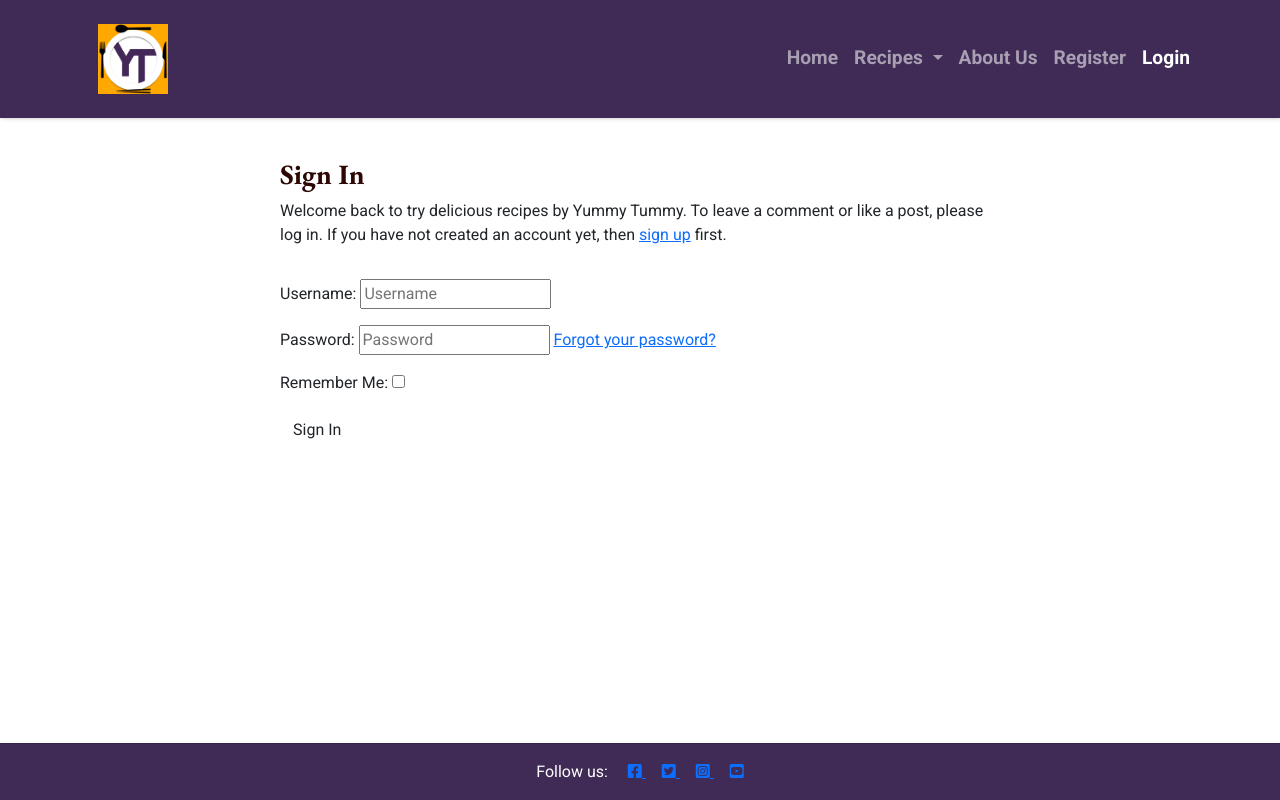
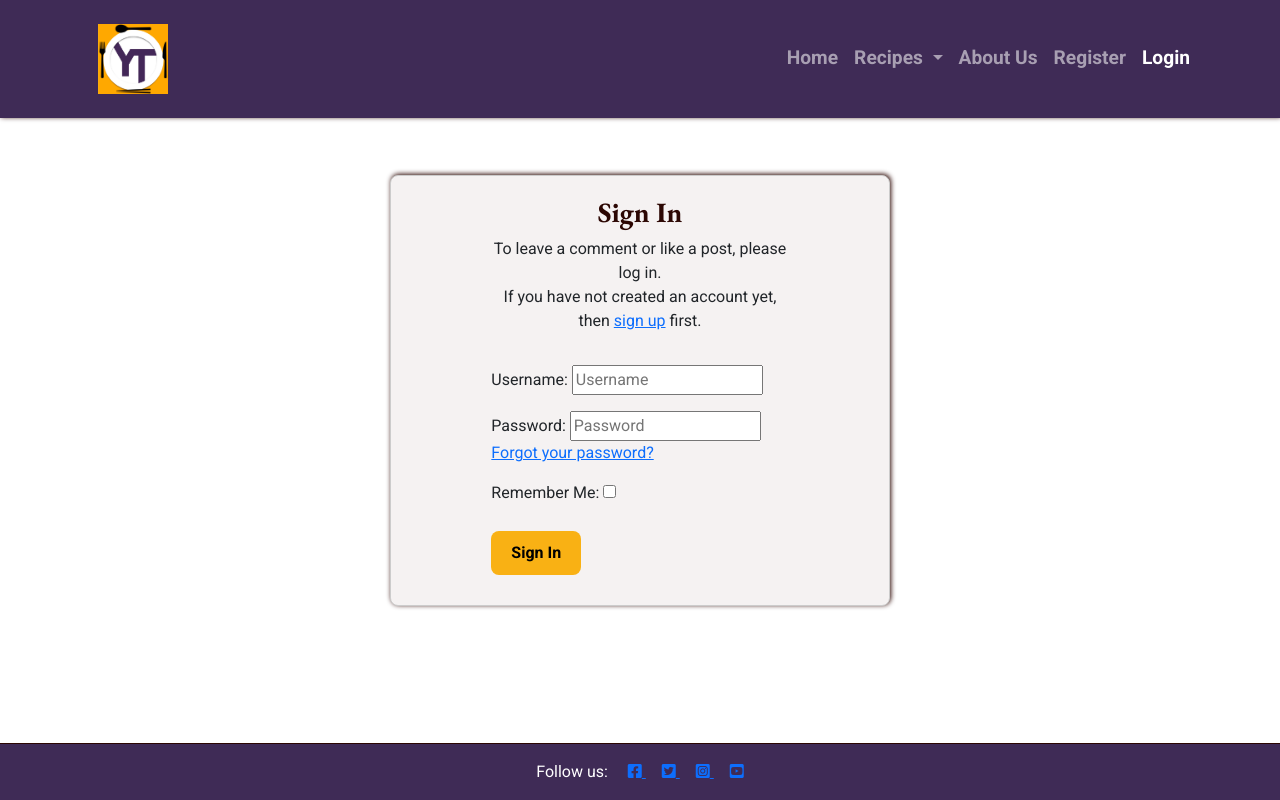
Before and after one commit to SonaliP11/yummytummy, a Django app: page /accounts/login/ in a window 1280 px wide. Run offline with Django 4.2, Linux system fonts and the light colour scheme; some libraries are stand-ins or nearby versions.

Commit message:
Enhance styling for sign-up and login pages, update button styles

```diff
--- a/static/css/style.css
+++ b/static/css/style.css
@@ -5,8 +5,8 @@
     --main-font: 'Roboto', serif;
 
     /* Utils */
-    --smal-box-shadow: 1px -1px 5px 0 #00000061;
-    --border: 1px solid #00000030;
+    --smal-box-shadow: 1px -1px 5px 0 #2C0703;
+    --border: 1px solid #2C0703;
 }
 
 /* Body */
@@ -64,9 +64,6 @@ h2 {
 .dropdown-menu {
     background-color: #F9B114;
 }
-
-
-
 
 /* Footer */
 footer {
@@ -163,3 +160,27 @@ footer {
     font-size: 1.2rem;
     color: #000;
 }
+
+
+/* Sign-up and Login */
+.form-container {
+    width: 100%;
+    max-width: 500px; /* Set a maximum width for the form container */
+    margin: 3% auto;
+    padding: 20px;
+    box-shadow: var(--smal-box-shadow);
+    border-radius: 8px;
+    border: 1px solid #ccc; /* Add a border around the form container */
+    background-color: #F5F2F2; /* Set a background color for the form container */
+}
+
+.btn-signup {
+    background-color: #F9B114;
+    color: #000;
+    font-weight: bold;
+    border: none;
+    padding: 10px 20px;
+    margin: 10px 0;
+    cursor: pointer;
+    border-radius: 8px;
+}
--- a/templates/account/login.html
+++ b/templates/account/login.html
@@ -3,18 +3,18 @@
 {% load i18n %}
 {% load account socialaccount %}
 
-{% block head_title %}{% trans "Sign In" %}{% endblock %}
+{% block head_title %}Sign-in{% endblock %}
 
 {% block content %}
+<div class="container mt-4">
+    <div class="form-container">
+        <div class="row">
+            <div class="col-md-8 offset-md-2 text-center">
+                <h3>Sign In</h3>
 
-<div class="container">
-    <div class="row">
-        <div class="col-md-8 mt-3 offset-md-2">
-            <h3>{% trans "Sign In" %}</h3>
-
-            <p>{% blocktrans %}Welcome back to try delicious recipes by Yummy Tummy. To leave a comment or like a post, please log in. If
+                <p>To leave a comment or like a post, please log in. <br> If
                     you have not created an account yet, then <a class="link" href="{{ signup_url }}">sign up</a>
-                first.{% endblocktrans %}</p>
+                    first.</p>
             </div>
         </div>
         <div class="row">
```
Also changed, not shown: templates/account/logout.html (+9 -12 lines), 2 other files. Lines whose indentation alone changed are shown as unchanged.
